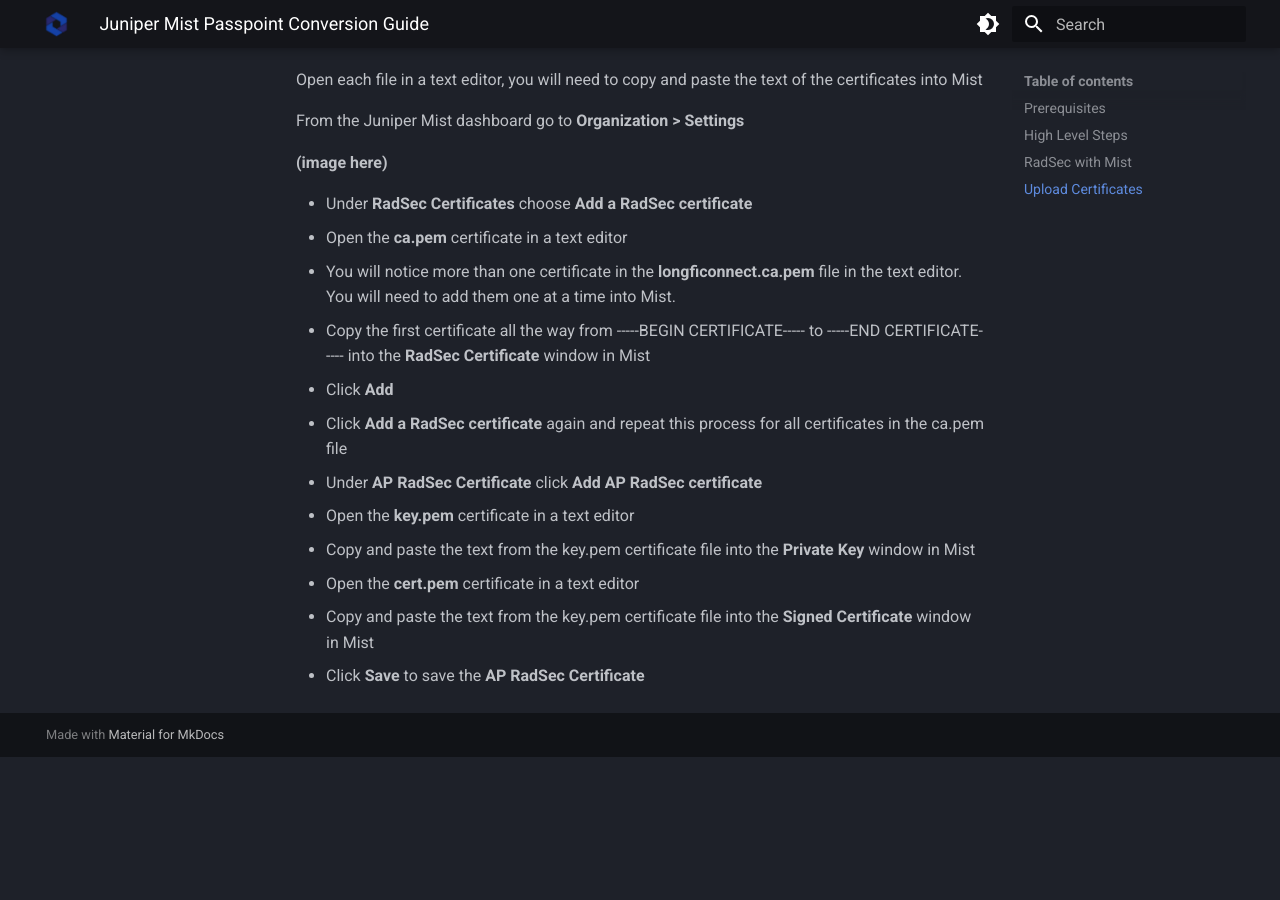
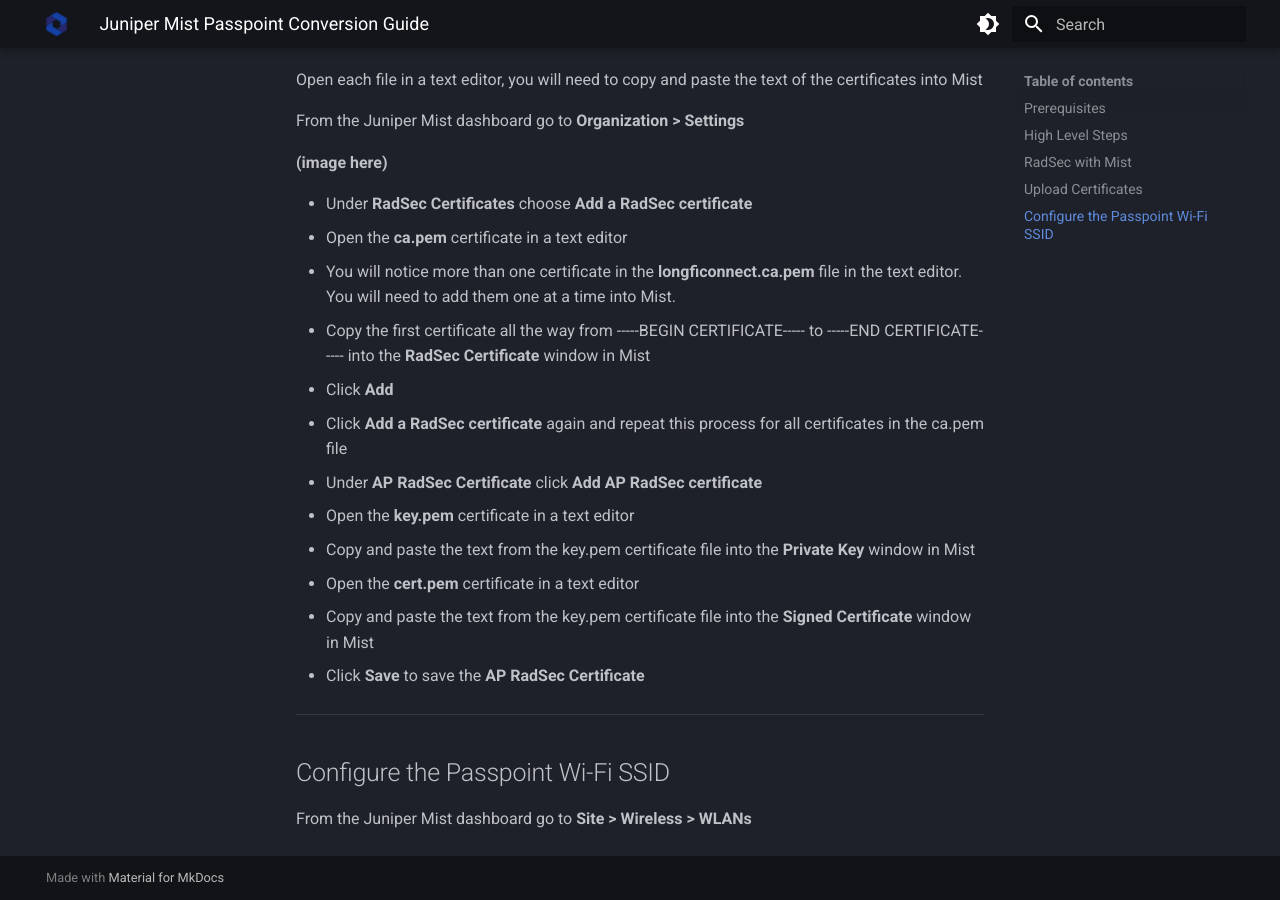
Before and after one commit to LongFi-Solutions/longfi-solutions.github.io, an MkDocs documentation site: the page built from docs/deployment/mist.md, in a window 1280 px wide and 900 px high, scrolled down 1709 px. Built offline with MkDocs 1.6.1 and Material for MkDocs 9.7.7, drawn with Linux system fonts in a browser that asks for light colours; before the commit the page ends 2466 px from its top, so only the background shows below that.

Commit message:
Update Deployment Guides “mist”

```diff
--- a/docs/deployment/mist.md
+++ b/docs/deployment/mist.md
@@ -71,3 +71,9 @@ From the Juniper Mist dashboard go to **Organization > Settings**
 - Open the **cert.pem** certificate in a text editor
 - Copy and paste the text from the key.pem certificate file into the **Signed Certificate** window in Mist
 - Click **Save** to save the **AP RadSec Certificate**
+
+***
+
+## Configure the Passpoint Wi-Fi SSID
+
+From the Juniper Mist dashboard go to **Site > Wireless > WLANs**
```
